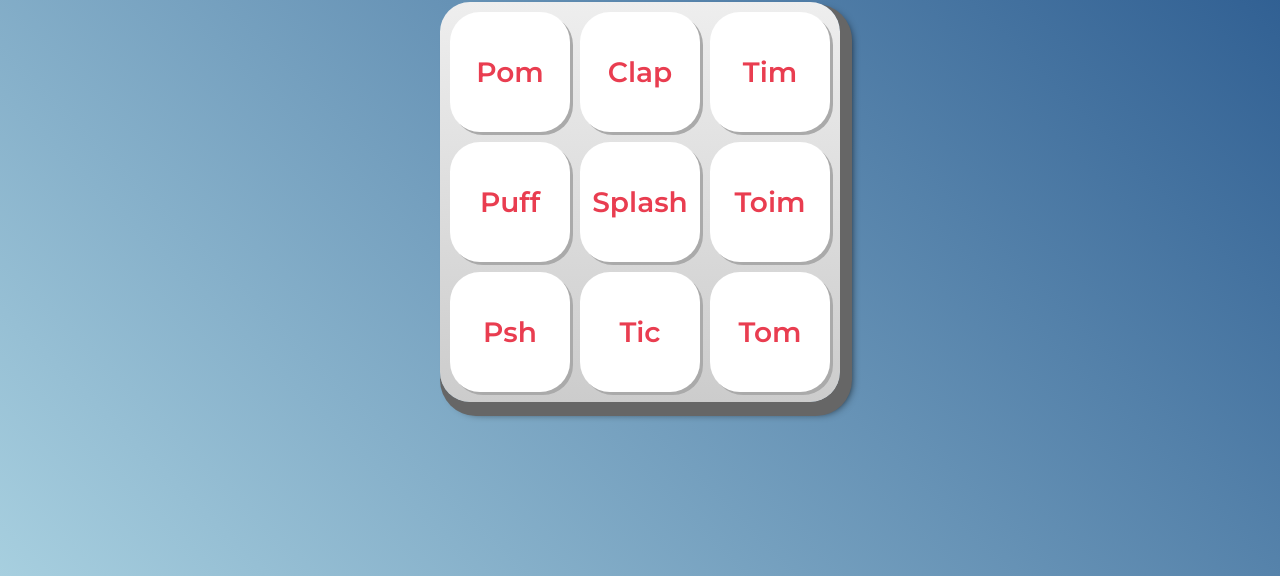
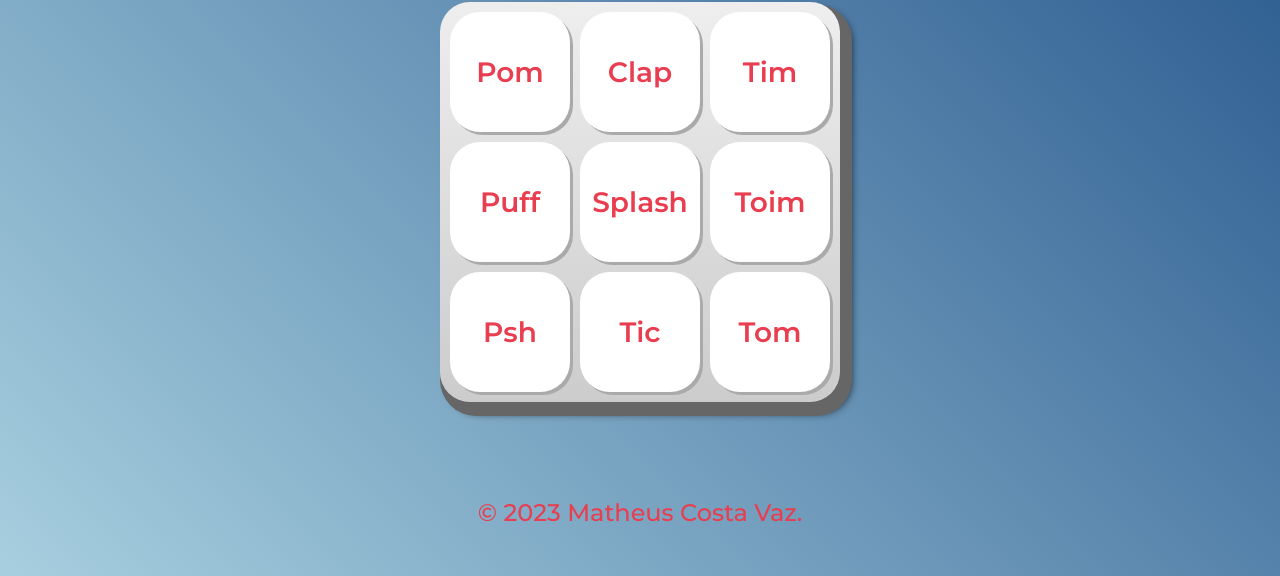
Before and after one commit to MatheusCostaVaz/bateria, a plain HTML site: page index.html in a window 1280 px wide. Shown: the part 224-800 px from the top of the page. Drawn offline with Linux system fonts and the light colour scheme.

Commit message:
Rodape ok

```diff
--- a/css/estilos.css
+++ b/css/estilos.css
@@ -65,3 +65,23 @@ h1 {
 .tecla:active:focus {
   box-shadow: 3px 3px 0 var(--vermelha-escura) inset, 1px 1px 10px var(--luz);
 }
+
+
+.rodape{
+  position: fixed;
+  bottom: 0;
+  width: 100%;
+  display: flex;
+  padding: 2.8rem 6rem;
+  justify-content: center;
+  align-items: center;
+}
+
+.rodape-text{
+  color: var(--vermelha);
+  text-align: center;
+  font-size: 1.5rem;
+  font-style: normal;
+  font-weight: 400;
+  line-height: 150%;
+}
--- a/index.html
+++ b/index.html
@@ -46,5 +46,10 @@
 
     <script src="main.js"></script>
 
+    <footer class="rodape">
+        <p class="rodape-text">&copy;
+            2023 Matheus Costa Vaz.
+    </footer>
+
 </body>
 </html>
```
